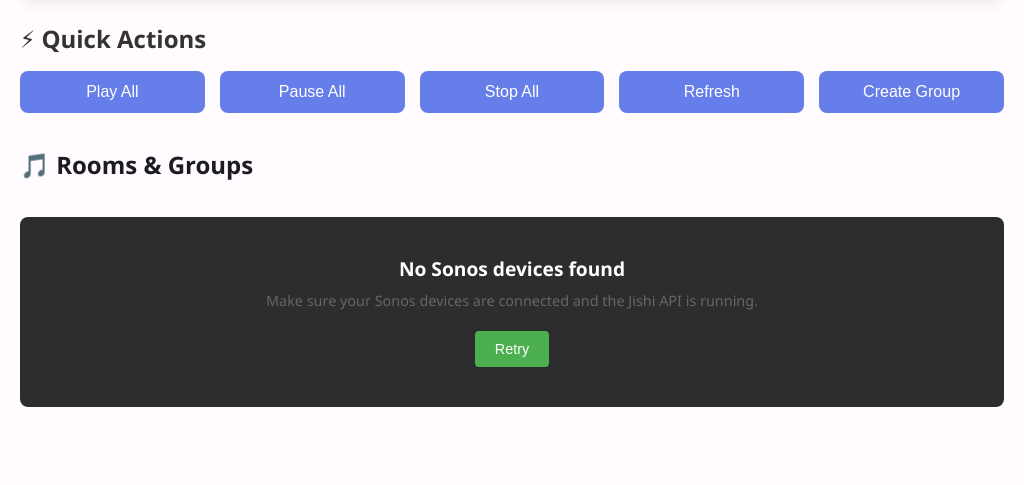
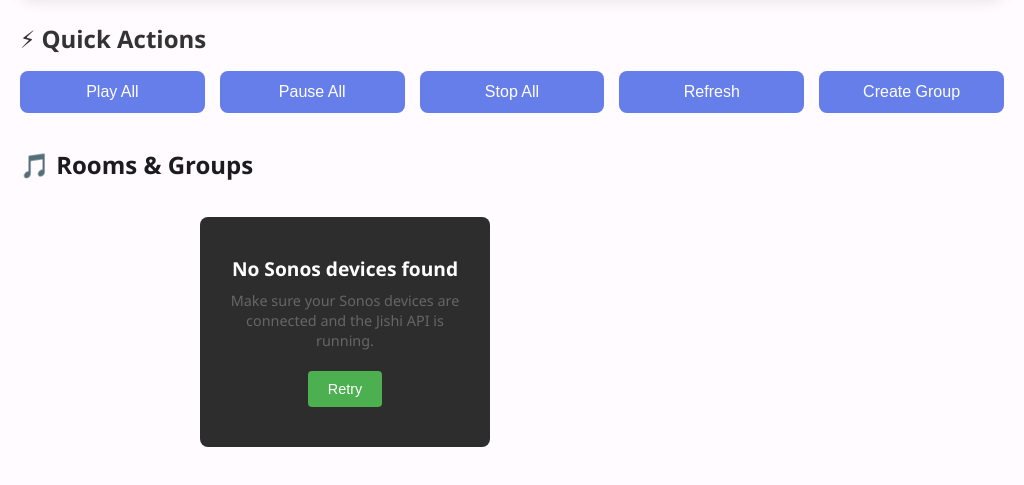
Before and after one commit to woodraskam/WoodHomeWebApp, a plain HTML site: page templates/sonos/dashboard.html in a window 1024 px wide. Shown: the part 103-588 px from the top of the page. Drawn offline with Linux system fonts and the light colour scheme; no server answers.

Commit message:
FEATURE: Dynamic Grid Layout for Sonos Dashboard
- Converted single-column vertical stack to responsive CSS Grid layout
- Set maximum card width to 360px with auto-fill columns
- Added responsive breakpoints:
  - Desktop: 300px-360px cards with auto-fill
  - Tablet: 280px-320px cards for medium screens
  - Mobile: Single column layout for small screens
- Grid automatically fills screen width while respecting max card width
- Maintains drag-and-drop functionality in grid layout
- Build successful with no errors

The dashboard now displays as a dynamic grid that efficiently uses screen space!

```diff
--- a/static/sonos/css/sonos-dashboard.css
+++ b/static/sonos/css/sonos-dashboard.css
@@ -518,16 +518,20 @@
 
 /* Unified View Styles */
 .sonos-unified-view {
-    display: flex;
-    flex-direction: column;
-    gap: 12px;
+    display: grid;
+    grid-template-columns: repeat(auto-fill, minmax(300px, 360px));
+    gap: 16px;
     margin-top: 20px;
+    justify-content: center;
+    padding: 0 20px;
 }
 
 .device-list {
-    display: flex;
-    flex-direction: column;
-    gap: 12px;
+    display: grid;
+    grid-template-columns: repeat(auto-fill, minmax(300px, 360px));
+    gap: 16px;
+    justify-content: center;
+    padding: 0 20px;
 }
 
 /* Unified Cards */
--- a/static/sonos/css/sonos-responsive.css
+++ b/static/sonos/css/sonos-responsive.css
@@ -1,4 +1,14 @@
 /* Responsive Design for Sonos Dashboard */
+
+/* Tablet and Medium Screens */
+@media (min-width: 769px) and (max-width: 1200px) {
+    .sonos-unified-view,
+    .device-list {
+        grid-template-columns: repeat(auto-fill, minmax(280px, 320px));
+        gap: 14px;
+        padding: 0 15px;
+    }
+}
 
 /* Mobile First Approach */
 @media (max-width: 768px) {
@@ -25,6 +35,14 @@
     .device-grid {
         grid-template-columns: 1fr;
         gap: 15px;
+    }
+
+    /* Unified view responsive grid */
+    .sonos-unified-view,
+    .device-list {
+        grid-template-columns: 1fr;
+        gap: 12px;
+        padding: 0 10px;
     }
 
     .device-card {
```
